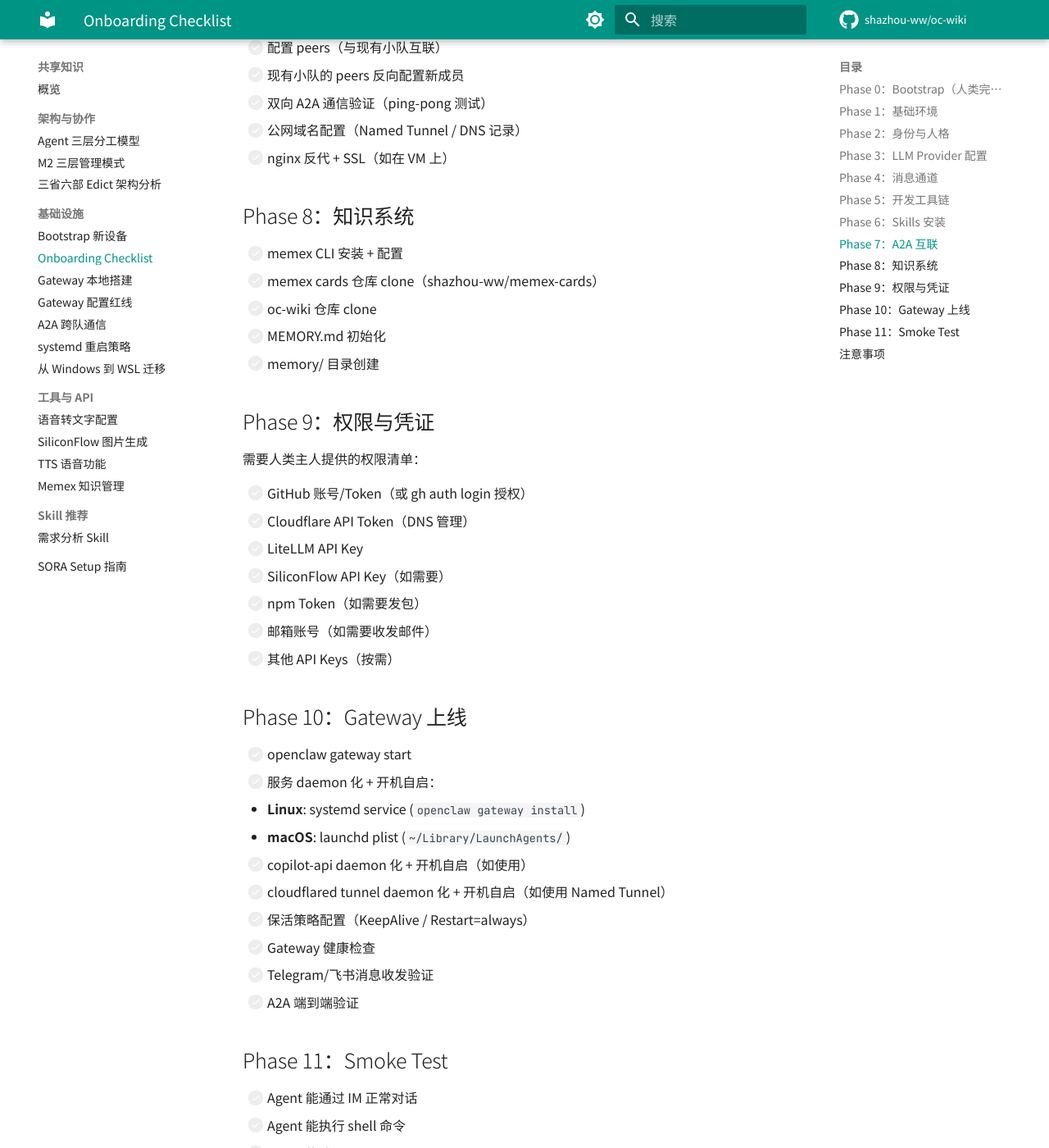
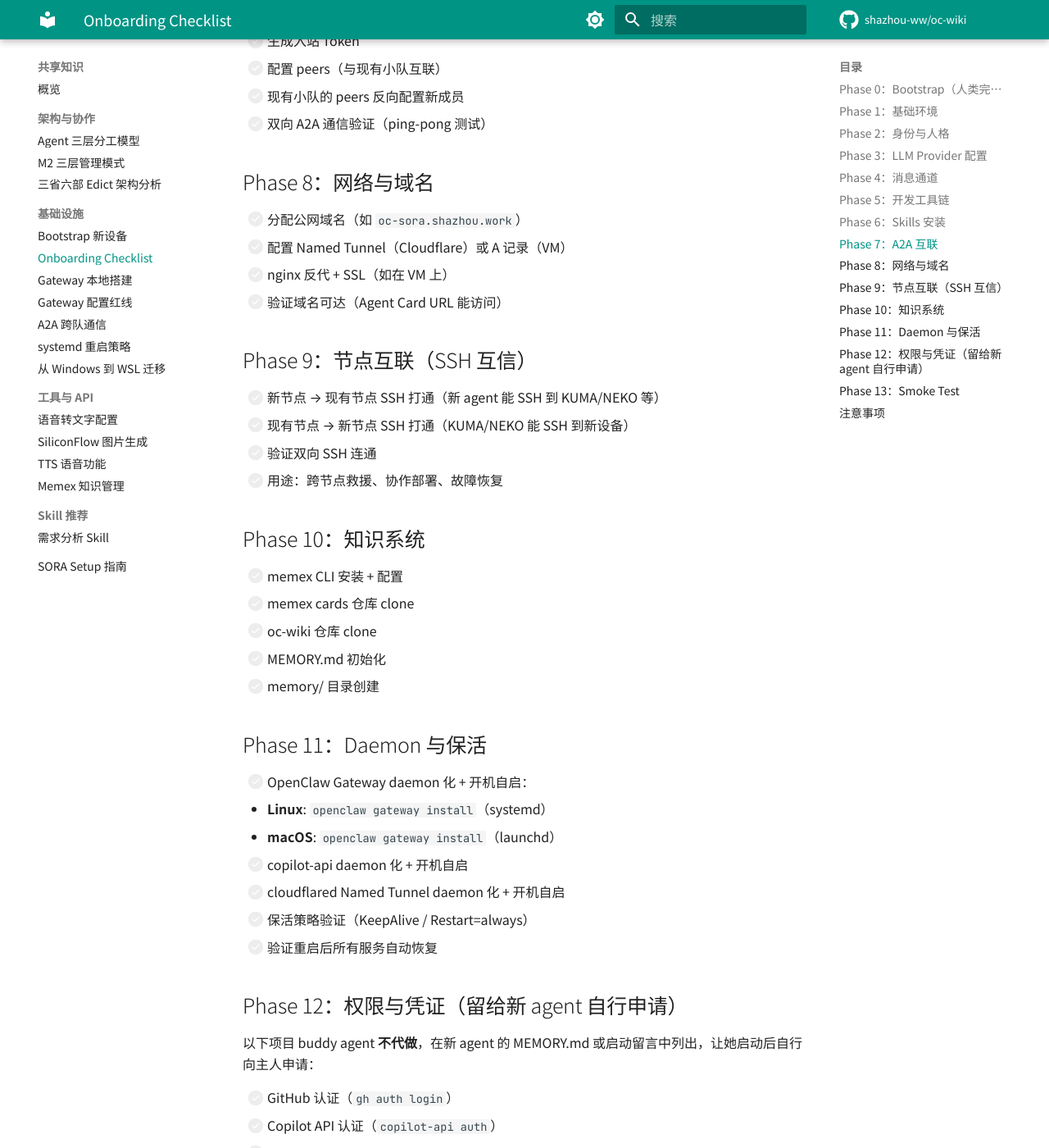
Before and after one commit to shazhou-ww/oc-wiki, an MkDocs documentation site: the page built from docs/shared/onboarding-checklist.md, in a window 1280 px wide and 1400 px high, scrolled down 2157 px. Shown: the whole window at 82% size. Built offline with MkDocs 1.6.1 and Material for MkDocs 9.7.7, drawn with Linux system fonts in a browser that asks for light colours; comment, search, counter and statistics services are not loaded; some of the changed text lies outside the part shown.

Commit message:
docs: overhaul onboarding checklist
- Phase 8: network & domain (assign subdomain, Named Tunnel, DNS)
- Phase 9: SSH mesh between nodes (mutual rescue capability)
- Phase 11: dedicated daemon & keepalive section
- Phase 12: auth items explicitly marked as 'leave for new agent'
- Reordered phases for logical flow
- Added bun to Phase 1

```diff
--- a/docs/shared/onboarding-checklist.md
+++ b/docs/shared/onboarding-checklist.md
@@ -1,6 +1,6 @@
 # Onboarding Buddy Checklist
 
-新设备 onboarding 的完整检查清单。由 buddy agent 在 SSH 进入新设备后逐项执行。
+新设备 onboarding 的完整检查清单。Buddy agent 负责能代做的部分，需要认证/权限的留给新 agent 启动后自行向主人申请。
 
 ---
 
@@ -15,6 +15,7 @@
 - [ ] Node.js v22+ 安装
 - [ ] OpenClaw 安装（`npm install -g openclaw`）
 - [ ] pnpm 安装（skill 安装需要）
+- [ ] bun 安装（copilot-api 需要）
 - [ ] git 配置（user.name / user.email）
 
 ## Phase 2：身份与人格
@@ -28,8 +29,8 @@
 
 ## Phase 3：LLM Provider 配置
 
-- [ ] LiteLLM 接入（共享实例或自建）
-- [ ] copilot-api 配置（如有 Copilot 订阅）
+- [ ] LiteLLM 接入配置（写入 openclaw.json）
+- [ ] copilot-api 源码 + 依赖安装
 - [ ] openclaw.json models 配置
 - [ ] Model fallbacks 设置（主 → 备 → 兜底）
 - [ ] 验证：agent 能正常回复消息
@@ -43,8 +44,7 @@
 
 ## Phase 5：开发工具链
 
-- [ ] GitHub CLI (`gh`) 安装 + 认证
-- [ ] git 全局配置
+- [ ] GitHub CLI (`gh`) 安装
 - [ ] copilot-cli 安装（如有订阅）
 - [ ] cursor-agent 安装（如有订阅）
 - [ ] claude-code 安装（如有订阅）
@@ -68,43 +68,53 @@
 - [ ] 配置 peers（与现有小队互联）
 - [ ] 现有小队的 peers 反向配置新成员
 - [ ] 双向 A2A 通信验证（ping-pong 测试）
-- [ ] 公网域名配置（Named Tunnel / DNS 记录）
+
+## Phase 8：网络与域名
+
+- [ ] 分配公网域名（如 `oc-sora.shazhou.work`）
+- [ ] 配置 Named Tunnel（Cloudflare）或 A 记录（VM）
 - [ ] nginx 反代 + SSL（如在 VM 上）
+- [ ] 验证域名可达（Agent Card URL 能访问）
 
-## Phase 8：知识系统
+## Phase 9：节点互联（SSH 互信）
+
+- [ ] 新节点 → 现有节点 SSH 打通（新 agent 能 SSH 到 KUMA/NEKO 等）
+- [ ] 现有节点 → 新节点 SSH 打通（KUMA/NEKO 能 SSH 到新设备）
+- [ ] 验证双向 SSH 连通
+- [ ] 用途：跨节点救援、协作部署、故障恢复
+
+## Phase 10：知识系统
 
 - [ ] memex CLI 安装 + 配置
-- [ ] memex cards 仓库 clone（shazhou-ww/memex-cards）
+- [ ] memex cards 仓库 clone
 - [ ] oc-wiki 仓库 clone
 - [ ] MEMORY.md 初始化
 - [ ] memory/ 目录创建
 
-## Phase 9：权限与凭证
+## Phase 11：Daemon 与保活
 
-需要人类主人提供的权限清单：
+- [ ] OpenClaw Gateway daemon 化 + 开机自启：
+  - **Linux**: `openclaw gateway install`（systemd）
+  - **macOS**: `openclaw gateway install`（launchd）
+- [ ] copilot-api daemon 化 + 开机自启
+- [ ] cloudflared Named Tunnel daemon 化 + 开机自启
+- [ ] 保活策略验证（KeepAlive / Restart=always）
+- [ ] 验证重启后所有服务自动恢复
 
-- [ ] GitHub 账号/Token（或 gh auth login 授权）
-- [ ] Cloudflare API Token（DNS 管理）
-- [ ] LiteLLM API Key
+## Phase 12：权限与凭证（留给新 agent 自行申请）
+
+以下项目 buddy agent **不代做**，在新 agent 的 MEMORY.md 或启动留言中列出，让她启动后自行向主人申请：
+
+- [ ] GitHub 认证（`gh auth login`）
+- [ ] Copilot API 认证（`copilot-api auth`）
+- [ ] Cloudflare API Token
+- [ ] LiteLLM API Key（如未预配）
 - [ ] SiliconFlow API Key（如需要）
 - [ ] npm Token（如需要发包）
 - [ ] 邮箱账号（如需要收发邮件）
 - [ ] 其他 API Keys（按需）
 
-## Phase 10：Gateway 上线
-
-- [ ] openclaw gateway start
-- [ ] 服务 daemon 化 + 开机自启：
-  - **Linux**: systemd service (`openclaw gateway install`)
-  - **macOS**: launchd plist (`~/Library/LaunchAgents/`)
-- [ ] copilot-api daemon 化 + 开机自启（如使用）
-- [ ] cloudflared tunnel daemon 化 + 开机自启（如使用 Named Tunnel）
-- [ ] 保活策略配置（KeepAlive / Restart=always）
-- [ ] Gateway 健康检查
-- [ ] Telegram/飞书消息收发验证
-- [ ] A2A 端到端验证
-
-## Phase 11：Smoke Test
+## Phase 13：Smoke Test
 
 - [ ] Agent 能通过 IM 正常对话
 - [ ] Agent 能执行 shell 命令
@@ -120,5 +130,6 @@
 
 - **先立新再拆旧** — 如果是迁移，确保新环境完全验证后再关旧的
 - **Token 传输** — 只通过 A2A 或主人居中传递，不在 IM 里发
+- **Auth 不代做** — 需要人类授权的事项留给新 agent 启动后自行申请
 - **每完成一个 Phase 汇报一次** — 让主人知道进度
 - **出错就停** — 不要带着错误继续，先修再推进
```
